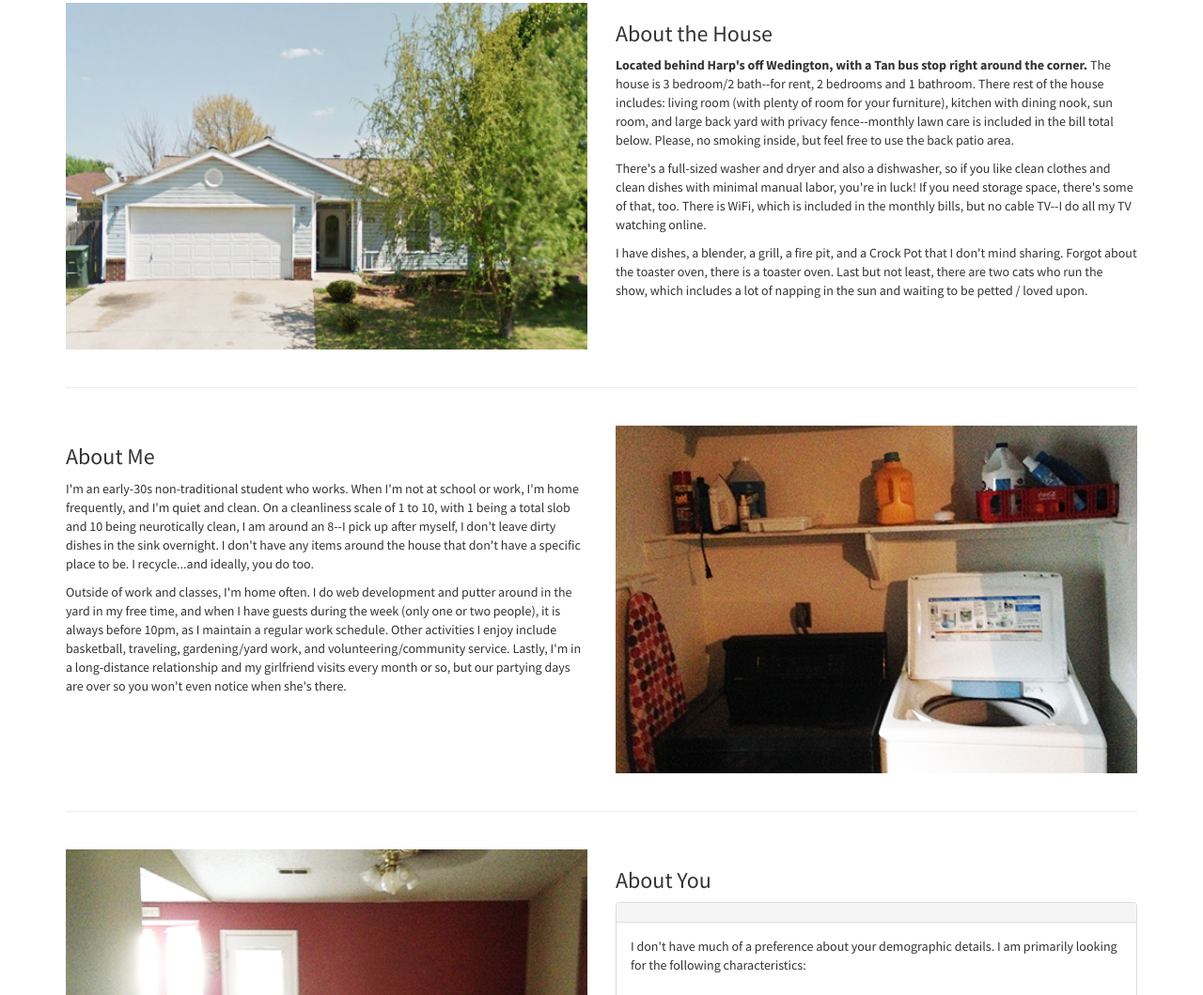
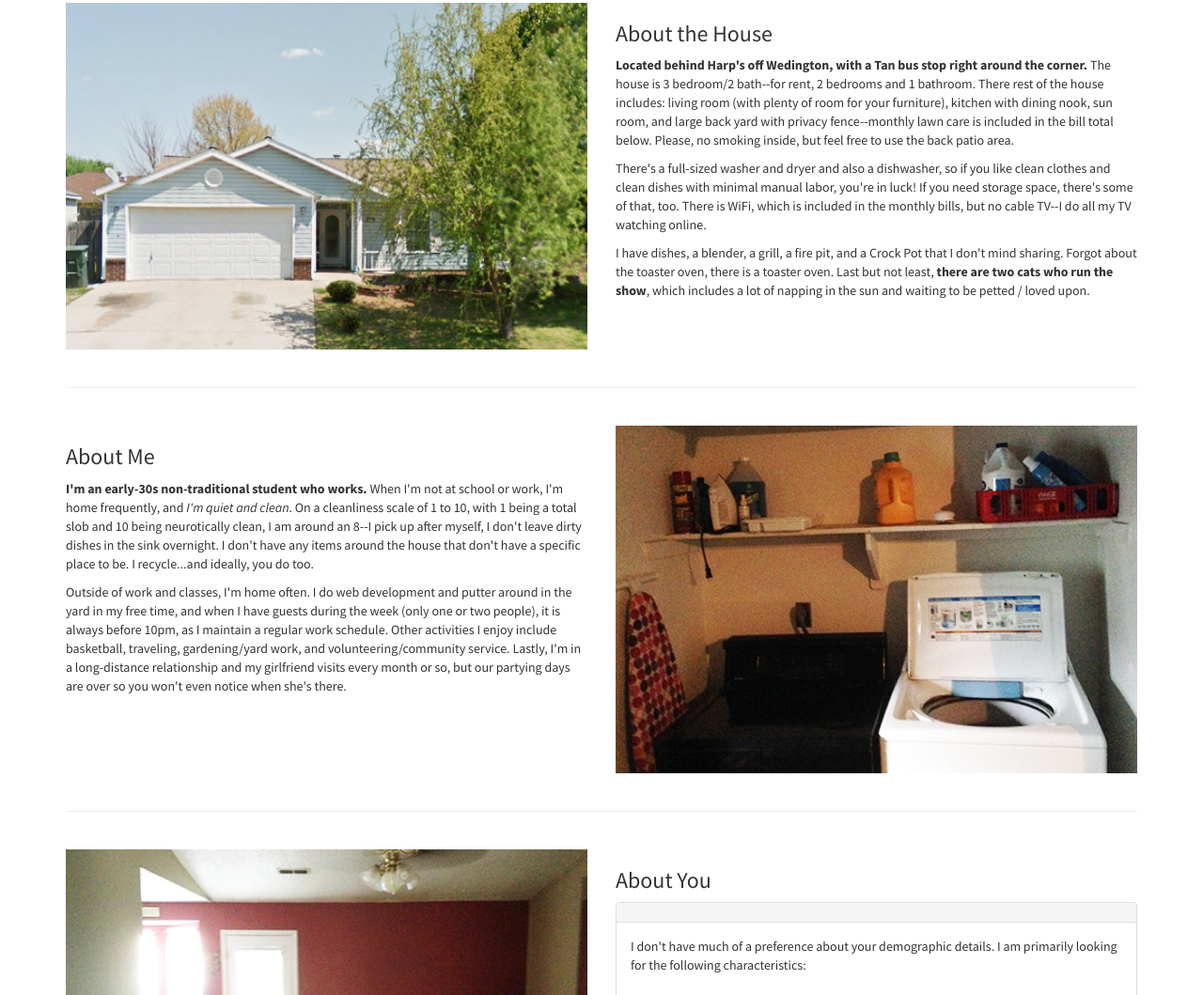
Before and after one commit to jbwashington/rooms, a plain HTML site: page index.html in a window 1280 px wide. Shown: the part 989-2048 px from the top of the page at 94% size. Drawn offline with Linux system fonts and the light colour scheme.

Commit message:
more emphasis on text

```diff
--- a/index.html
+++ b/index.html
@@ -84,7 +84,7 @@
           <div class="col-md-6">
             <h3>About the House</h3>
             <p> <strong>Located behind Harp's off Wedington, with a Tan bus stop right around the corner.</strong> The house is 3 bedroom/2 bath--for rent, 2 bedrooms and 1 bathroom. There rest of the house includes: living room (with plenty of room for your furniture), kitchen with dining nook, sun room, and large back yard with privacy fence--monthly lawn care is included in the bill total below.  Please, no smoking inside, but feel free to use the back patio area.</p> <p>There's a full-sized washer and dryer and also a dishwasher, so if you like clean clothes and clean dishes with minimal manual labor, you're in luck! If you need storage space, there's some of that, too.  There is WiFi, which is included in the monthly bills, but no cable TV--I do all my TV watching online.</p>
-            <p> I have dishes, a blender, a grill, a fire pit, and a Crock Pot that I don't mind sharing.  Forgot about the toaster oven, there is a toaster oven. Last but not least, there are two cats who run the show, which includes a lot of napping in the sun and waiting to be petted / loved upon.  </p>
+            <p> I have dishes, a blender, a grill, a fire pit, and a Crock Pot that I don't mind sharing.  Forgot about the toaster oven, there is a toaster oven. Last but not least, <strong>there are two cats who run the show</strong>, which includes a lot of napping in the sun and waiting to be petted / loved upon.  </p>
           </div>
         </div>
         <br><hr><br>
@@ -92,7 +92,7 @@
         <div class="row">
           <div class="col-md-6">
             <h3>About Me</h3>
-            <p> I'm an early-30s non-traditional student who works. When I'm not at school or work, I'm home frequently, and I'm quiet and clean. On a cleanliness scale of 1 to 10, with 1 being a total slob and 10 being neurotically clean, I am around an 8--I pick up after myself, I don't leave dirty dishes in the sink overnight.  I don't have any items around the house that don't have a specific place to be.  I recycle...and ideally, you do too.  </p>
+            <p> <strong>I'm an early-30s non-traditional student who works.</strong> When I'm not at school or work, I'm home frequently, and <i>I'm quiet and clean</i>. On a cleanliness scale of 1 to 10, with 1 being a total slob and 10 being neurotically clean, I am around an 8--I pick up after myself, I don't leave dirty dishes in the sink overnight.  I don't have any items around the house that don't have a specific place to be.  I recycle...and ideally, you do too.  </p>
             <p> Outside of work and classes, I'm home often. I do web development and putter around in the yard in my free time, and when I have guests during the week (only one or two people), it is always before 10pm, as I maintain a regular work schedule. Other activities I enjoy include basketball, traveling, gardening/yard work, and volunteering/community service. Lastly, I'm in a long-distance relationship and my girlfriend visits every month or so, but our partying days are over so you won't even notice when she's there.</p>
           </div>
           <div class="col-md-6">
```
